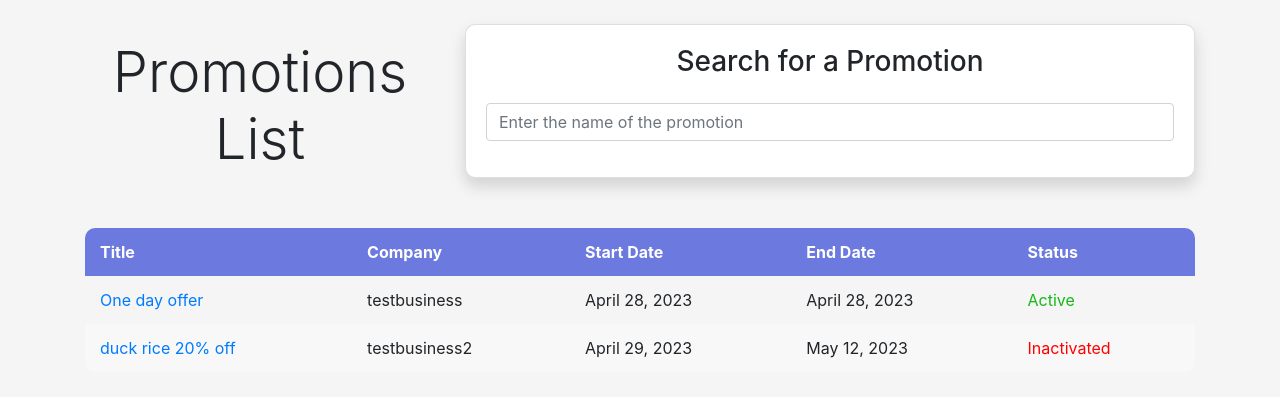
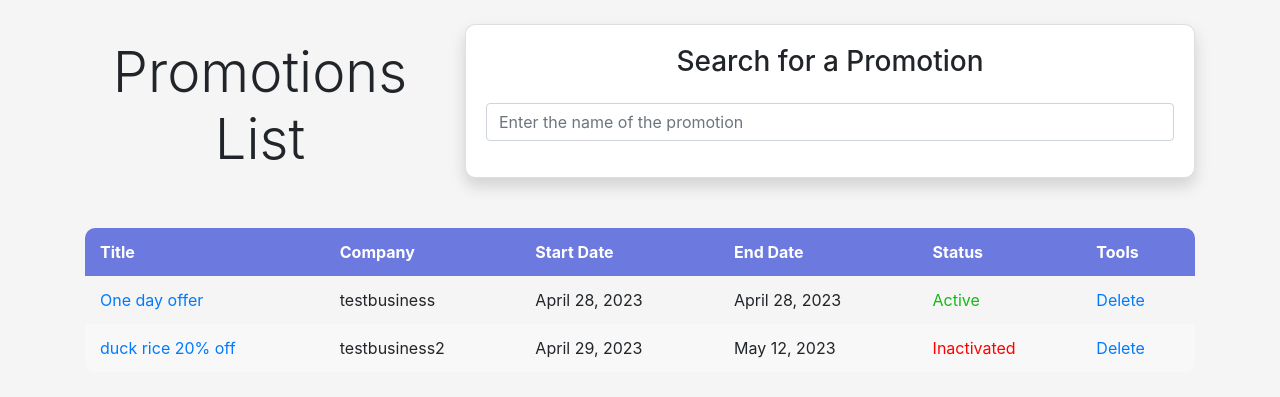
Before and after one commit to zxchen92/FYP, a Django app: page /searchpromotions in a window 1280 px wide. Shown: the part 56-453 px from the top of the page. Run offline with Django 4.2, Linux system fonts and the light colour scheme; a user stored in the database is signed in; data comes from the database, SQL or seed files in the repository; some libraries are stand-ins or nearby versions.

Commit message:
[FYP-119]Added function to delete promotion and change userhome to show latest promotion that is active and not ended

```diff
--- a/Homepage/templates/searchpromotion.html
+++ b/Homepage/templates/searchpromotion.html
@@ -80,6 +80,7 @@ h1 {
           <th scope="col">End Date</th>
           {% if user_type.userType == 'admin' or user_type.userType == 'business' %}
             <th scope="col">Status</th>
+            <th scope="col">Tools</th>
           {%endif%}
       </tr>
     </thead>
@@ -97,6 +98,7 @@ h1 {
               {% else %}
                 <td style="color: red;">Inactivated</td>
               {%endif%}
+              <td><a href="{% url 'deletepromotion' item.id %}">Delete</a><br></td>
             {%endif%}
         </tr>
       {% endfor %}
--- a/Homepage/templates/viewpromotion.html
+++ b/Homepage/templates/viewpromotion.html
@@ -131,7 +131,9 @@
         <a href="javascript:history.back()" class="btn btn-danger">Back</a>
     {% endif %}
     {% if user_type.userType == 'admin' or user_type.userType == 'business' %}
+    <button type="submit" class="btn btn-danger">delete</button>
     <button type="submit" class="btn btn-primary">Update</button>
+
     {% endif %}
     </div>
     {% if user_type.userType == 'user' %}
--- a/Homepage/urls.py
+++ b/Homepage/urls.py
@@ -12,6 +12,7 @@ urlpatterns = [
 	path('customersupport',views.customer_support,name='customersupport'),
 	path('createpromotion',views.create_promotion,name='createpromotion'),
 	path('datainsights', views.data_insight, name='datainsights'),
+	path('deletepromotion/<promotion_id>', views.delete_promotion, name='deletepromotion'),
 	path('foodquiz',views.food_quiz, name ='foodquiz'),
 	path('login',views.login_user, name="login"),
 	path('logout',views.logout_user, name='logout'),
--- a/Homepage/views.py
+++ b/Homepage/views.py
@@ -322,7 +322,7 @@ def user_home(request):
     readonly = ''
     if user_type.userType == "user":
         readonly = "readonly"
-    promotion = Promotion.objects.order_by('-createdDate').first()
+    promotion = Promotion.objects.filter(isActive=True, endDate__gte=timezone.now()).order_by('-createdDate').first()
     context = {
         'user_type': user_type,
         'promotion': promotion,
@@ -787,7 +787,7 @@ def create_promotion(request):
 		if form.is_valid():
 			promotion = form.save(commit=False)
 			promotion.createdBy = request.user
-			promotion.isActive = promotion.startDate <= timezone.now().date() <= promotion.endDate
+			# promotion.isActive = promotion.startDate <= timezone.now().date() <= promotion.endDate
 			promotion.save()
 			messages.success(request, 'Promotion has been created successfully.')
 			return redirect('searchpromotions')
@@ -841,7 +841,7 @@ def search_promotion(request):
 	user_type = UserType.objects.get(user=request.user)
 	promotions = Promotion.objects.all()
 	if user_type.userType in ['user']:
-		promotions = Promotion.objects.filter(isActive=True, startDate__lte=timezone.now(), endDate__gte=timezone.now())
+		promotions = Promotion.objects.filter(isActive=True, endDate__gte=timezone.now())
 	elif user_type.userType in ['business']:
 		promotions = Promotion.objects.filter(createdBy = request.user)
 	else:
@@ -850,6 +850,12 @@ def search_promotion(request):
 	context = {'user_type': user_type, 'promotions':promotions}
 	return render(request, 'searchpromotion.html', context)
 
+@login_required
+def delete_promotion(request, promotion_id):
+	item = Promotion.objects.get(pk=promotion_id)
+	item.delete()
+	messages.success(request,("Promotion Deleted!"))
+	return redirect(search_promotion)
 # @login_required
 # def data_insights(request):
 # 	user_type = UserType.objects.get(user=request.user)
```
